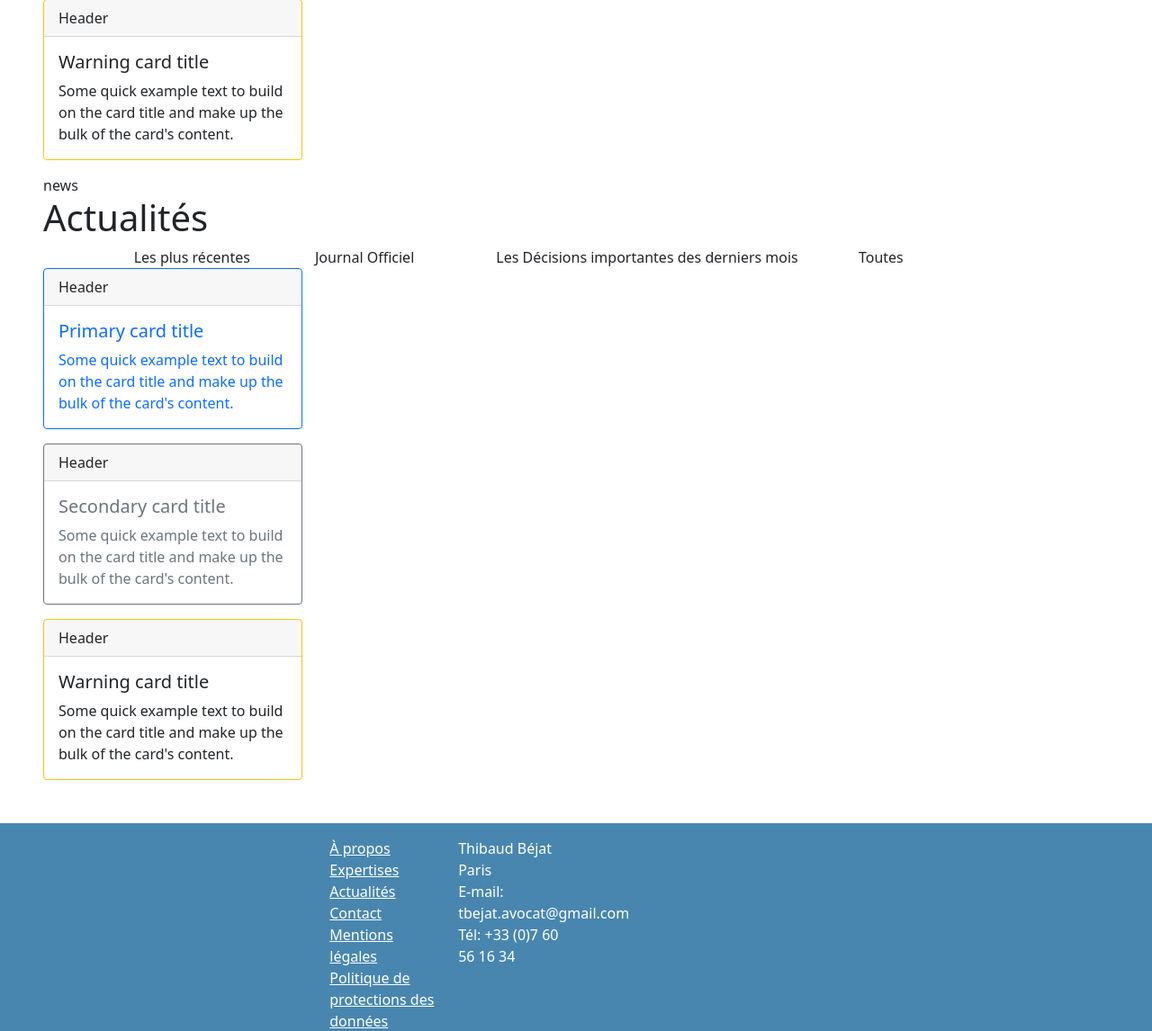
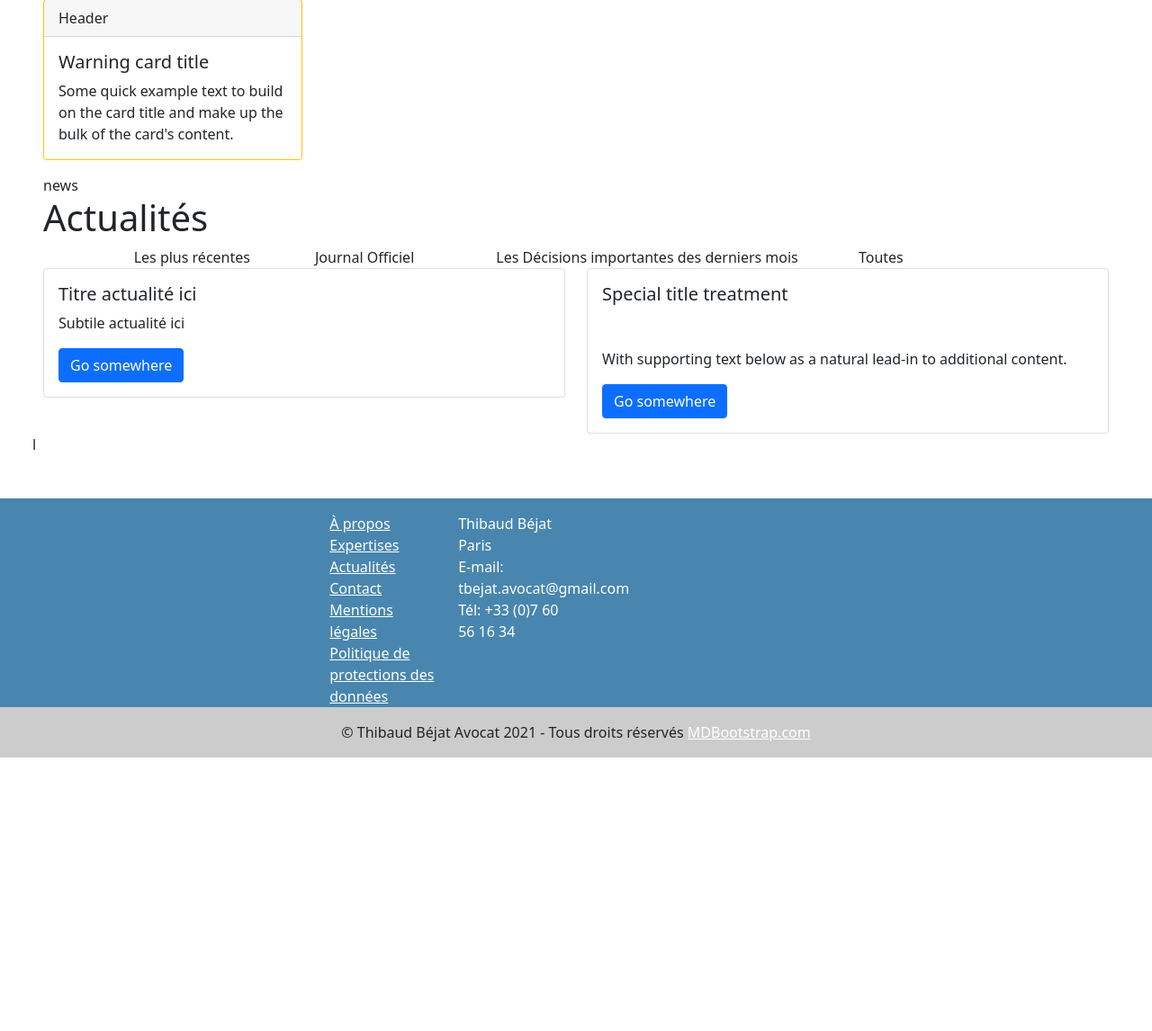
Before and after one commit to Olivier3231/projet3WCS, a Symfony app: template templates/form.html.twig in a window 1280 px wide. Shown: the part 775-1921 px from the top of the page at 90% size. After the commit the page ends 1617 px from the top, so only its background shows below. Run offline with Twig, Linux system fonts and the light colour scheme; the template is opened without the code that fills it, so the values that code supplies are empty; some libraries are stand-ins or nearby versions.

Commit message:
add_news_template

```diff
--- a/templates/news.html.twig
+++ b/templates/news.html.twig
@@ -16,25 +16,26 @@
         <a herf="">Toutes </a>
     </div>
 </div>
-<div class=" card border-primary mb-3 " style="max-width: 18rem; ">
-    <div class="card-header ">Header</div>
-    <div class="card-body text-primary ">
-        <h5 class="card-title ">Primary card title</h5>
-        <p class="card-text ">Some quick example text to build on the card title and make up the bulk of the card's content.</p>
+<div class="row">
+    <div class="col-sm-6">
+        <div class="card">
+            <div class="card-body">
+                <h5 class="card-title">Titre actualité ici</h5>
+                <p class="card-text">Subtile actualité ici </p>
+                <a href="#" class="btn btn-primary">Go somewhere</a>
+            </div>
+        </div>
     </div>
-</div>
-<div class="card border-secondary mb-3 " style="max-width: 18rem; ">
-    <div class="card-header ">Header</div>
-    <div class="card-body text-secondary ">
-        <h5 class="card-title ">Secondary card title</h5>
-        <p class="card-text ">Some quick example text to build on the card title and make up the bulk of the card's content.</p>
+    <div class="col-sm-6">
+        <div class="card">
+            <div class="card-body">
+                <h5 class="card-title">Special title treatment</h5>
+                <div class="mt-5">
+                    <p class="card-text">With supporting text below as a natural lead-in to additional content.</p>
+
+                    <a href="#" class="btn btn-primary">Go somewhere</a>
+                </div>
+            </div>
+        </div>
     </div>
-</div>
-<div class="card border-warning mb-3 " style="max-width: 18rem; ">
-    <div class="card-header ">Header</div>
-    <div class="card-body ">
-        <h5 class="card-title ">Warning card title</h5>
-        <p class="card-text ">Some quick example text to build on the card title and make up the bulk of the card's content.</p>
-    </div>
-</div>
-{% endblock %}
+    {% endblock %}l
```
